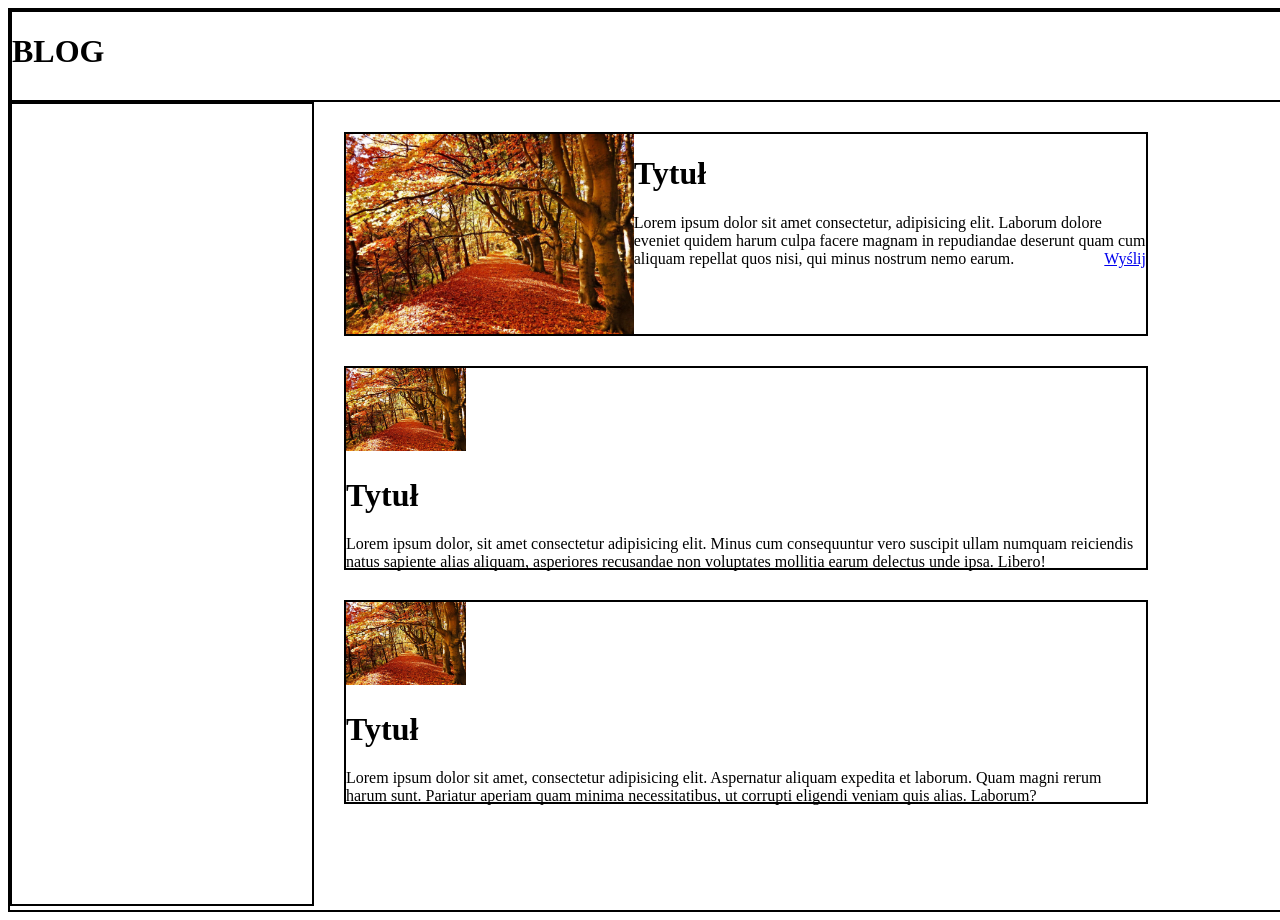
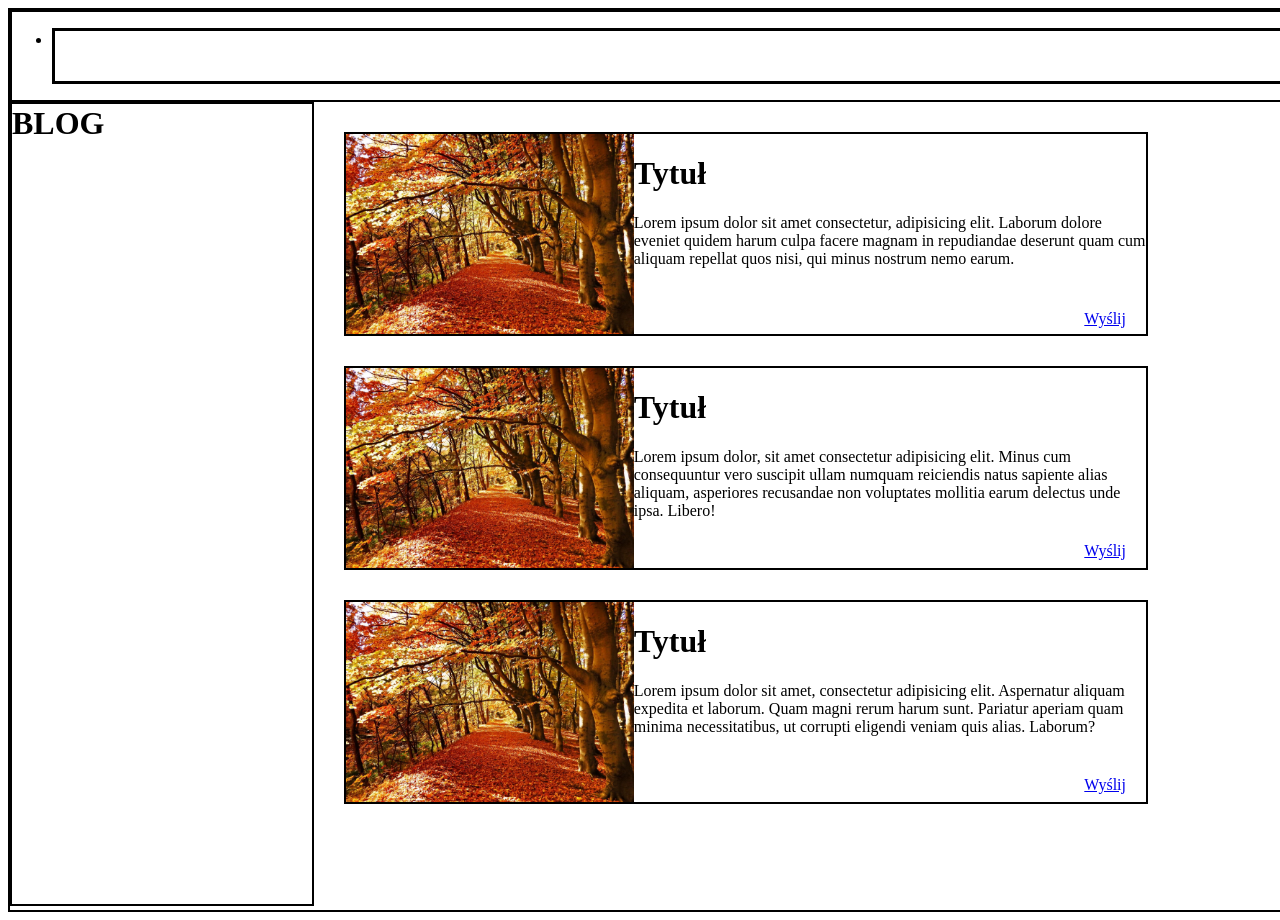
Before and after one commit to XTroleX/13.11.2023, a plain HTML site: page index.html in a window 1280 px wide. Shown: the top 920 px of the page. Drawn offline with Linux system fonts and the light colour scheme.

Commit message:
aktualizacja 1

```diff
--- a/index.html
+++ b/index.html
@@ -66,6 +66,11 @@
 <body>
     <div class="pojemnik">
         <div class="naglowek">
+            <nav>
+                <ul>
+                    <li style="display: 100px; height: 50px; border: solid black ;"></li>
+                </ul>
+            </nav>
             <h1>BLOG</h1>
         </div>
         <div class="prawa">
@@ -85,21 +90,23 @@
                 <h1>Tytuł</h1>
                 Lorem ipsum dolor sit amet consectetur, adipisicing elit. Laborum dolore eveniet quidem harum culpa
                 facere magnam in repudiandae deserunt quam cum aliquam repellat quos nisi, qui minus nostrum nemo earum.
-                <a href="https://www.epicgames.com/site/pl/home" style="float: right;">Wyślij</a>
+                <a href="https://www.epicgames.com/site/pl/home" style="float: right; margin-top: 60px; margin-right: 20px;">Wyślij</a>
             </div>
             <div class="m2">
-                <img src="aaa.jpg" alt="zdjecia" width="120px">
+                <img src="aaa.jpg" alt="zdjecia" style="height:200px;float:left;">
                 <h1>Tytuł</h1>
                 Lorem ipsum dolor, sit amet consectetur adipisicing elit. Minus cum consequuntur vero suscipit ullam
                 numquam reiciendis natus sapiente alias aliquam, asperiores recusandae non voluptates mollitia earum
                 delectus unde ipsa. Libero!
+                <a href="https://www.epicgames.com/site/pl/home" style="float: right; margin-top: 40px; margin-right: 20px;">Wyślij</a>
             </div>
             <div class="m3">
-                <img src="aaa.jpg" alt="zdjecia" width="120px">
+                <img src="aaa.jpg" alt="zdjecia" style="height:200px;float:left;">
                 <h1>Tytuł</h1>
                 Lorem ipsum dolor sit amet, consectetur adipisicing elit. Aspernatur aliquam expedita et laborum. Quam
                 magni rerum harum sunt. Pariatur aperiam quam minima necessitatibus, ut corrupti eligendi veniam quis
                 alias. Laborum?
+                <a href="https://www.epicgames.com/site/pl/home" style="float: right; margin-top: 40px; margin-right: 20px;">Wyślij</a>
             </div>
         </div>
     </div>
```
Also changed, not shown: index1.html (added), index2.html (added), index3.html (added).
